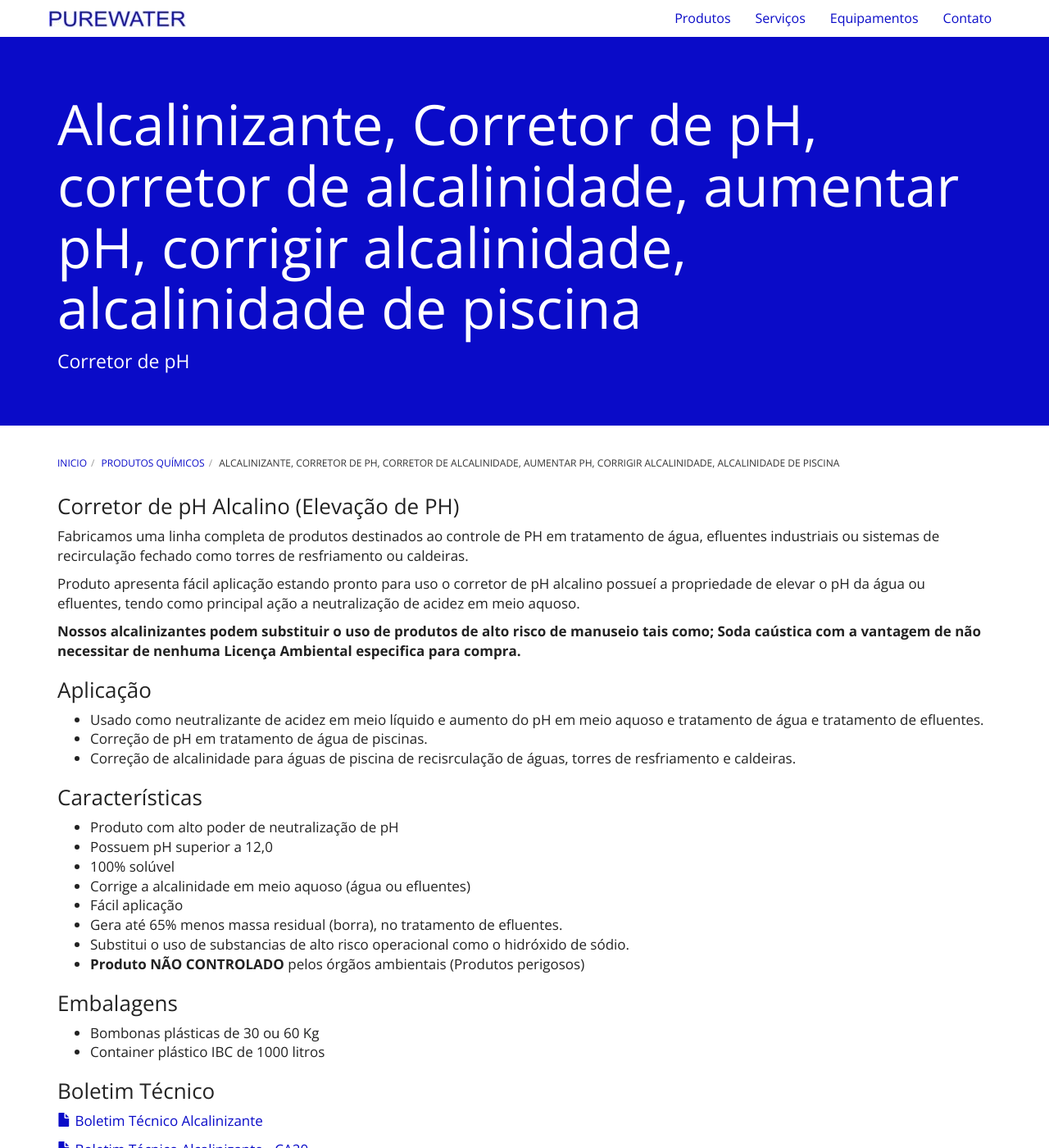
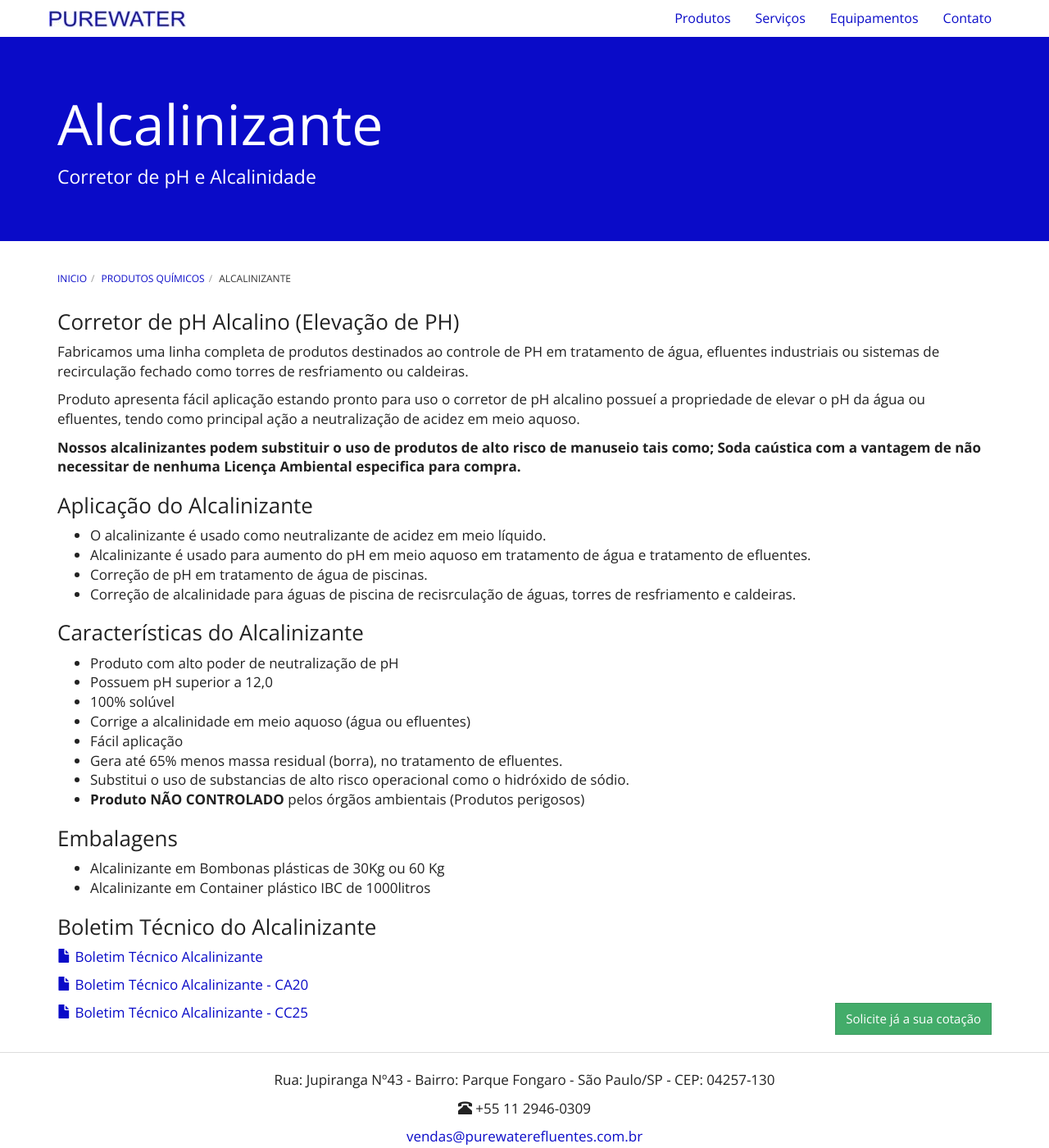
Before and after one commit to purewaterefluentes/purewaterefluentes.github.io, a Jekyll site: the page built from produtos/alcalinizante-corretor-ph.md, in a window 1280 px wide and 1400 px high. Shown: the whole window at 82% size. Built offline with Jekyll 4.4.1, drawn with Linux system fonts in a browser that asks for light colours; nearby versions of some CDN libraries; library files that are not in the unit come from our copies.

Commit message:
Update alcalinizante-corretor-ph.md

```diff
--- a/produtos/alcalinizante-corretor-ph.md
+++ b/produtos/alcalinizante-corretor-ph.md
@@ -13,13 +13,14 @@
 
 **Nossos alcalinizantes podem substituir o uso de produtos de alto risco de manuseio tais como; Soda caústica com a vantagem de não necessitar de nenhuma Licença Ambiental especifica para compra.**
 
-### Aplicação
+### Aplicação do Alcalinizante
 
-- Usado como neutralizante de acidez em meio líquido e aumento do pH em meio aquoso e tratamento de água e tratamento de efluentes.
+- O alcalinizante é usado como neutralizante de acidez em meio líquido.
+- Alcalinizante é usado para aumento do pH em meio aquoso em tratamento de água e tratamento de efluentes.
 - Correção de pH em tratamento de água de piscinas.
 - Correção de alcalinidade para águas de piscina de recisrculação de águas, torres de resfriamento e caldeiras.
 
-### Características
+### Características do Alcalinizante
 
 - Produto com alto poder de neutralização de pH
 - Possuem pH superior a 12,0
@@ -32,10 +33,10 @@
 
 ### Embalagens
 
-- Bombonas plásticas de 30 ou 60 Kg
-- Container plástico IBC de 1000 litros
+- Alcalinizante em Bombonas plásticas de 30Kg ou 60 Kg
+- Alcalinizante em Container plástico IBC de 1000litros
 
-### Boletim Técnico
+### Boletim Técnico do Alcalinizante
 
 {% include purewater/link-boletim.html
    label="Boletim Técnico Alcalinizante"
```
Also changed, not shown: other parts of produtos/alcalinizante-corretor-ph.md (+3 -3 lines).
